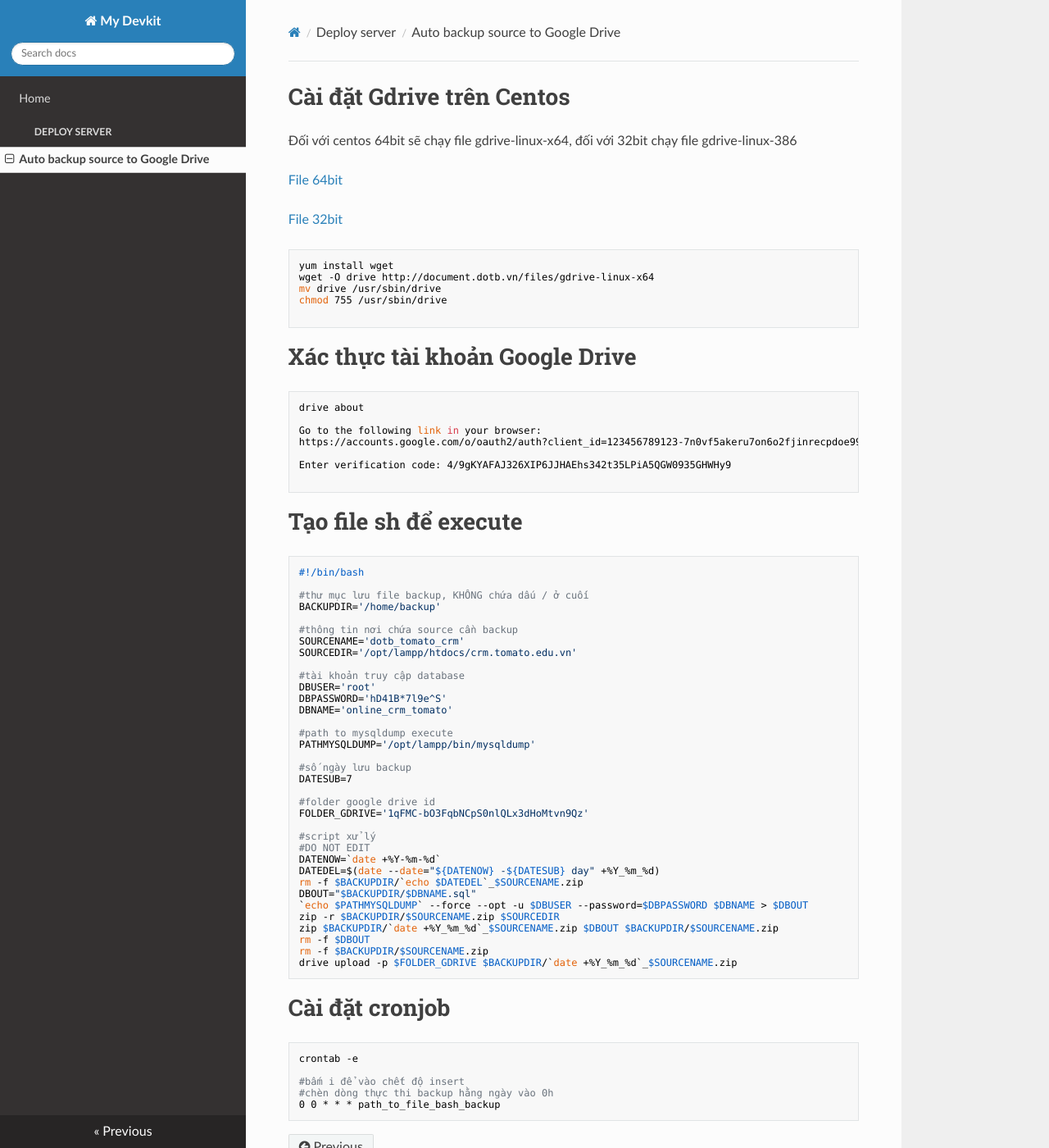
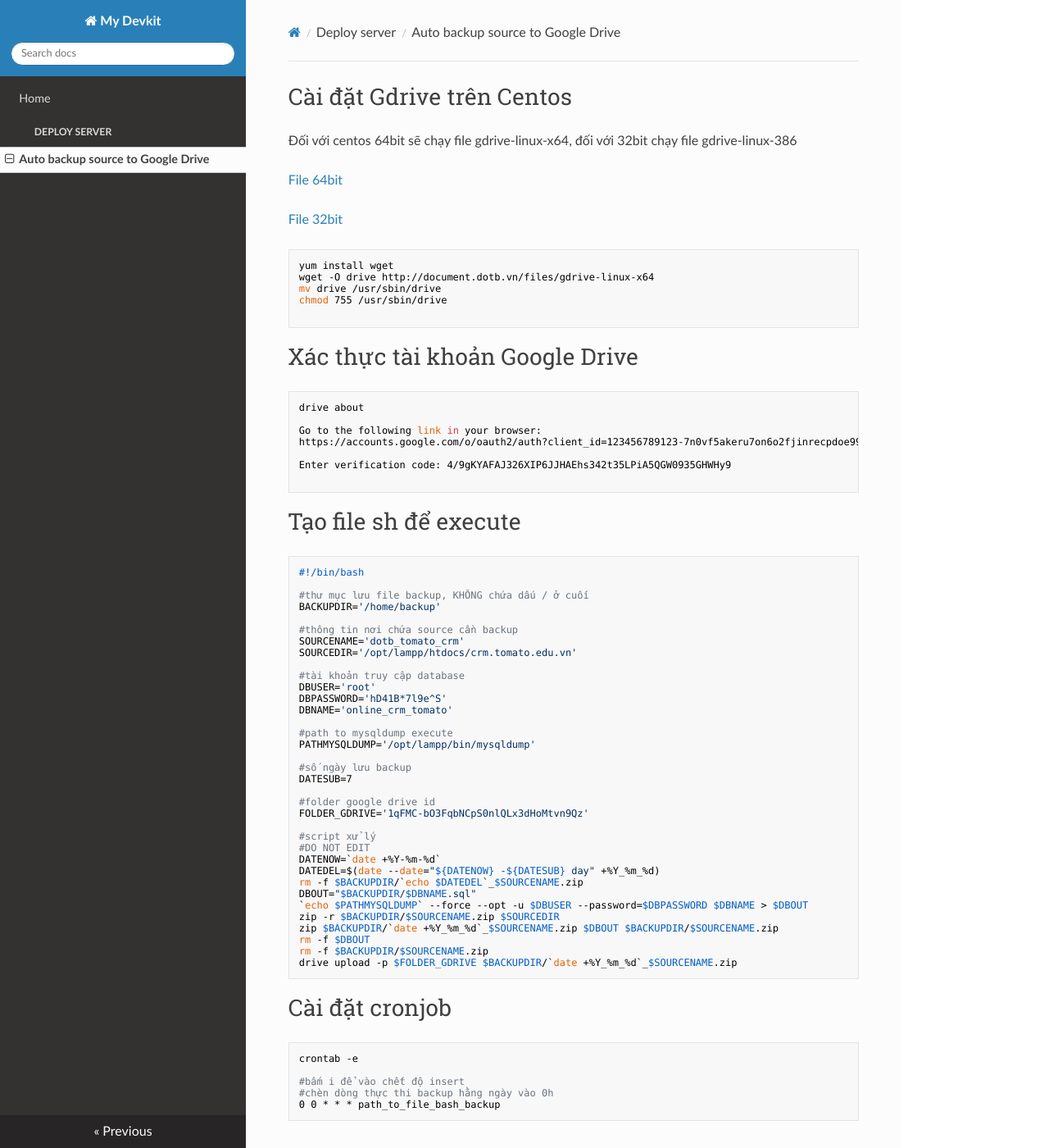
Before and after one commit to trankhanhtoan96/devkit-dotbmoon, an MkDocs documentation site: the page built from docs/backup-with-google-drive.md, in a window 1280 px wide and 1400 px high. Shown: the whole window at 82% size. Built offline with MkDocs 1.6.1, drawn with Linux system fonts in a browser that asks for light colours; nearby versions of some CDN libraries; some of the changed text lies outside the part shown.

Commit message:
add css/extra.css

```diff
--- /dev/null
+++ b/docs/css/extra.css
@@ -0,0 +1,12 @@
+pre code{
+    font-size: 14px;
+}
+h1, h2, h3, h4, h5, h6, legend{
+    font-weight: normal;
+}
+.wy-nav-content-wrap{
+    background-color: #fff;
+}
+.hljs{
+    background-color: #fcfcfc;
+}
--- a/docs/js/extra.js
+++ b/docs/js/extra.js
@@ -8,4 +8,5 @@ $(document).ready(function () {
         $(this).closest('.caption-text').next().show();
     });
     $('.current').closest('.toctree-l1').find('.caption-text').next().show();
+    $('footer').remove();
 });
--- a/mkdocs.yml
+++ b/mkdocs.yml
@@ -6,3 +6,5 @@ nav:
 theme: readthedocs
 extra_javascript:
   - js/extra.js
+extra_css:
+  - css/extra.css
```
